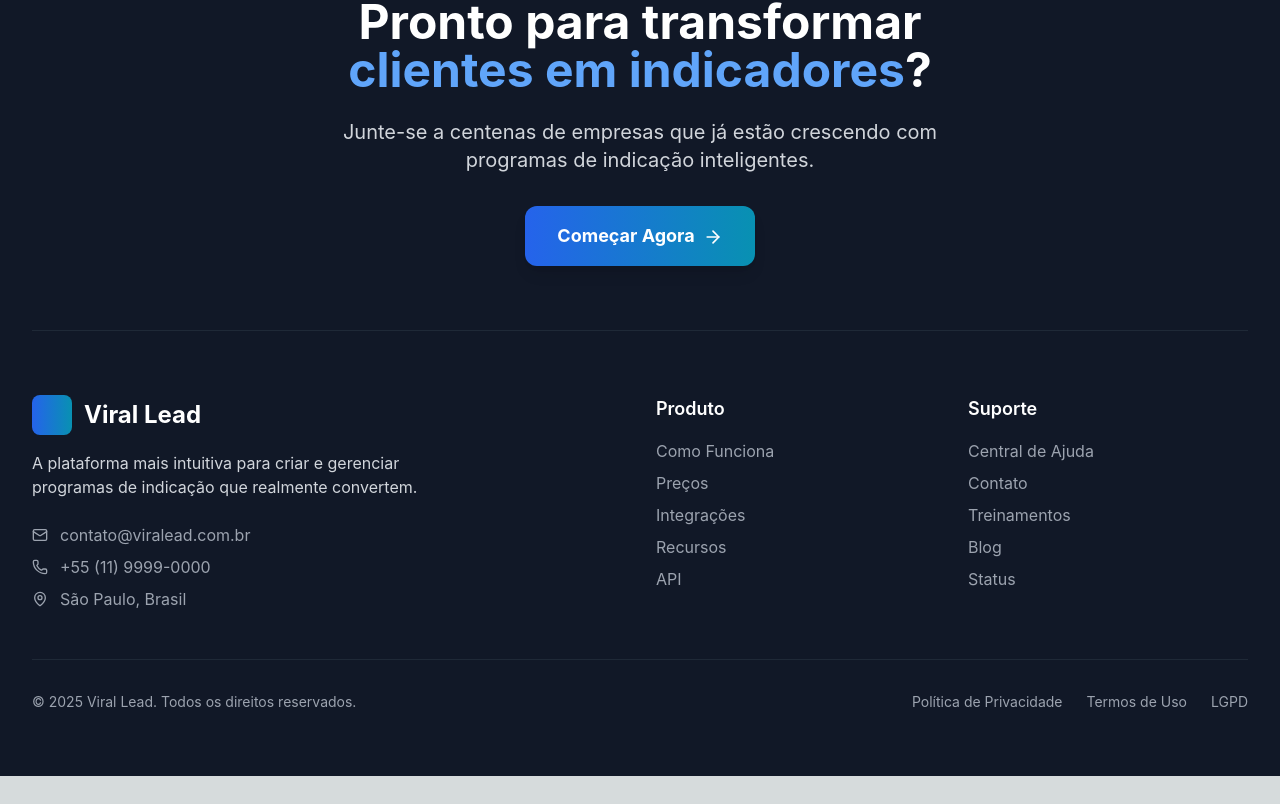
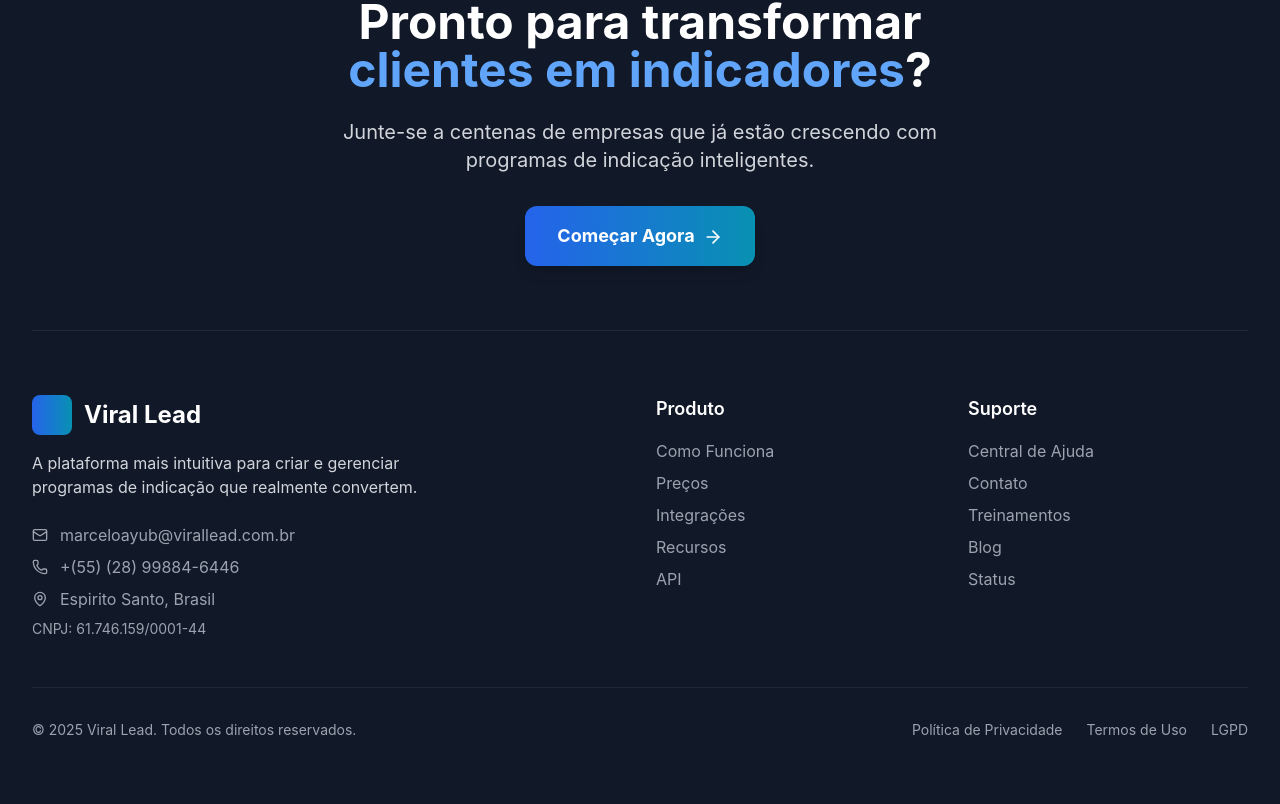
Before and after one commit to marceloayubbueno/viral-lead-site, a Next.js app: page / in a window 1280 px wide. Shown: the part 7396-8200 px from the top of the page. Before the commit the page ends 8172 px from the top, so only its background shows below. Built offline with nearby package versions, Linux system fonts and the light colour scheme.

Commit message:
fix: atualiza informações de contato no rodapé - email, telefone, localização e adiciona CNPJ

```diff
--- a/src/components/ModernFooter.tsx
+++ b/src/components/ModernFooter.tsx
@@ -65,15 +65,18 @@ const ModernFooter = () => {
             <div className="space-y-2">
               <div className="flex items-center text-gray-400">
                 <Mail className="w-4 h-4 mr-3" />
-              <span>contato@viralead.com.br</span>
+              <span>marceloayub@virallead.com.br</span>
               </div>
               <div className="flex items-center text-gray-400">
                 <Phone className="w-4 h-4 mr-3" />
-                <span>+55 (11) 9999-0000</span>
+                <span>+(55) (28) 99884-6446</span>
               </div>
               <div className="flex items-center text-gray-400">
                 <MapPin className="w-4 h-4 mr-3" />
-                <span>São Paulo, Brasil</span>
+                <span>Espirito Santo, Brasil</span>
+              </div>
+              <div className="flex items-center text-gray-400">
+                <span className="text-sm">CNPJ: 61.746.159/0001-44</span>
               </div>
             </div>
           </motion.div>
```
